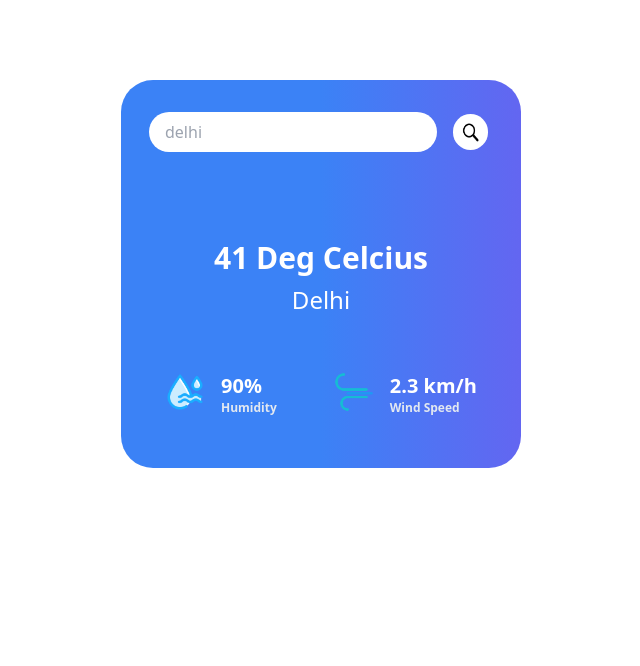
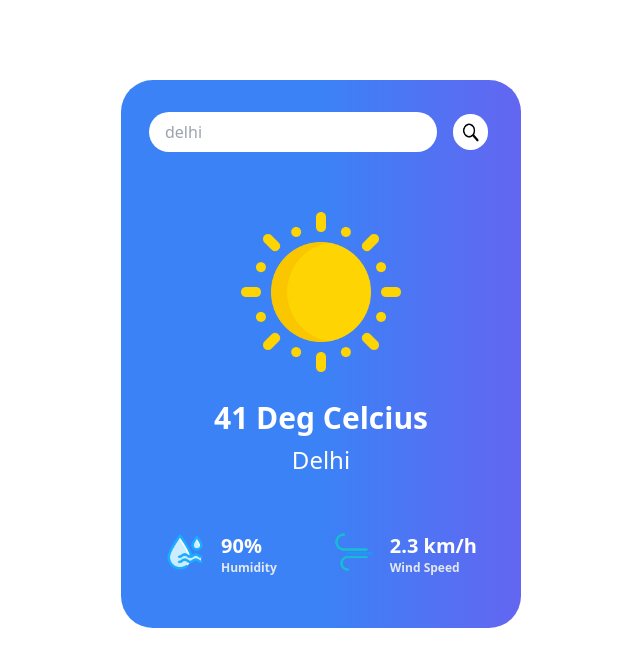
Before and after one commit to zaeematif/weather-App, a plain HTML site: page index.html in a window 1280 px wide. Shown: the whole page, without its empty margins (319-959 px from the left). Drawn offline with Linux system fonts and the light colour scheme.

Commit message:
Update index.html

```diff
--- a/index.html
+++ b/index.html
@@ -58,6 +58,6 @@
       </div>
     </div>
 
-    <script src="app.js"></script>
+    <script src="./dist/app.js"></script>
   </body>
 </html>
```
